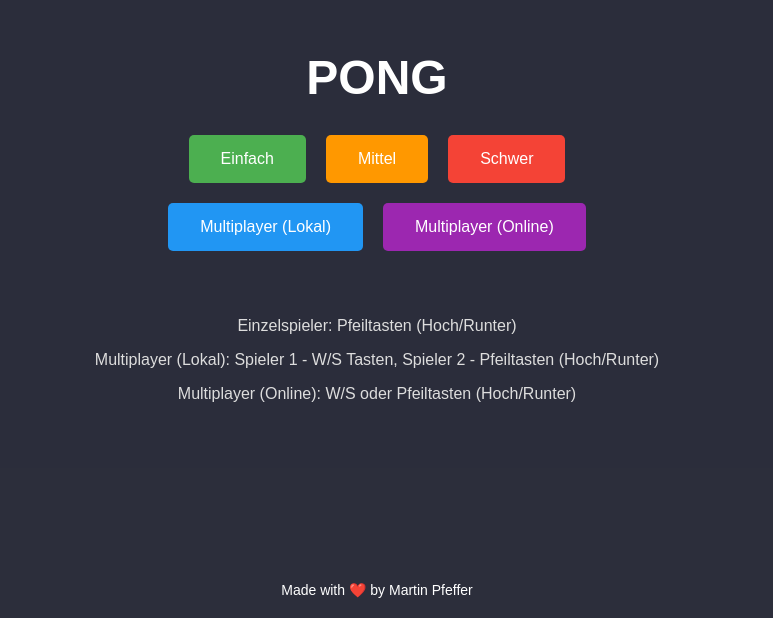
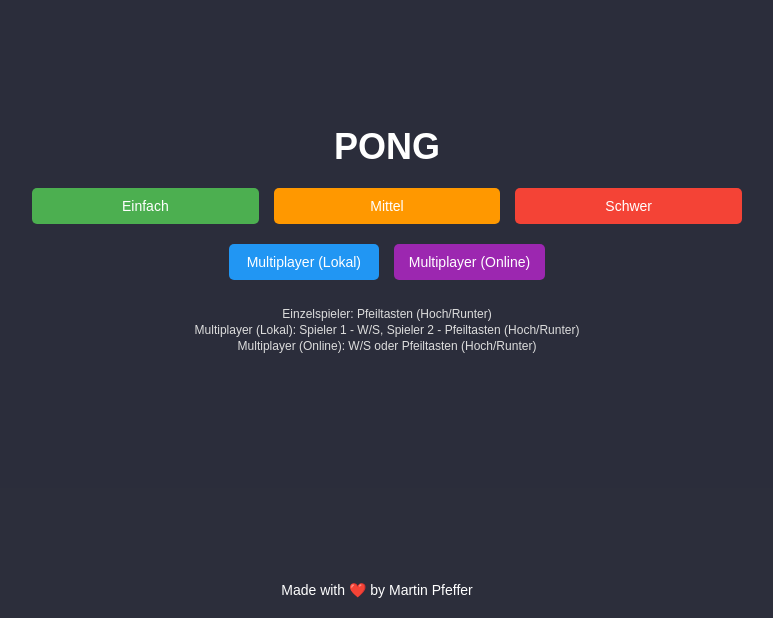
Before and after one commit to pepperonas/games, a React (Create React App) app in the folder pong-react/: page / in a window 1280 px wide. Shown: the part 182-800 px from the top of the page, without its empty margins (263-1036 px from the left). Built offline with nearby package versions, Linux system fonts and the light colour scheme.

Commit message:
- improved menu

```diff
--- a/pong-react/src/components/StartScreen.css
+++ b/pong-react/src/components/StartScreen.css
@@ -0,0 +1,363 @@
+/* StartScreen.css - Korrigiert für nebeneinander angezeigte Schwierigkeits-Buttons */
+.start-screen {
+    position: absolute;
+    top: 0;
+    left: 0;
+    width: 100%;
+    height: 100%;
+    background-color: rgba(44, 46, 59, 0.9);
+    display: flex;
+    flex-direction: column;
+    justify-content: center;
+    align-items: center;
+    color: white;
+}
+
+.start-screen h1 {
+    font-size: 48px;
+    margin-bottom: 20px;
+}
+
+.button-group {
+    margin-bottom: 20px;
+    display: flex;
+    flex-direction: column;
+    align-items: center;
+    width: 100%;
+    max-width: 600px;
+}
+
+/* Die Gruppe der Schwierigkeitsauswahl-Buttons - IMMER horizontal */
+.difficulty-buttons {
+    display: flex;
+    flex-direction: row !important; /* Erzwinge horizontale Anordnung */
+    justify-content: center;
+    width: 100%;
+    margin-bottom: 10px;
+}
+
+/* Die Gruppe der Multiplayer-Buttons */
+.multiplayer-buttons {
+    display: flex;
+    flex-direction: column;
+    align-items: center;
+    width: 100%;
+}
+
+.button {
+    background-color: #4CAF50;
+    border: none;
+    color: white;
+    padding: 15px 32px;
+    text-align: center;
+    text-decoration: none;
+    display: inline-block;
+    font-size: 16px;
+    margin: 5px;
+    cursor: pointer;
+    border-radius: 5px;
+    transition: background-color 0.3s;
+}
+
+/* Schwierigkeitsbuttons gleiche Größe und nebeneinander */
+.difficulty-buttons .button {
+    flex: 1;
+    max-width: 150px;
+    min-width: 100px;
+}
+
+/* Multiplayer-Buttons volle Breite */
+.multiplayer-buttons .button {
+    width: calc(100% - 10px);
+    max-width: 450px;
+}
+
+/* Farben für die verschiedenen Buttons */
+.easy-btn {
+    background-color: #4CAF50;
+}
+.easy-btn:hover {
+    background-color: #45a049;
+}
+
+.medium-btn {
+    background-color: #ff9800;
+}
+.medium-btn:hover {
+    background-color: #e68a00;
+}
+
+.hard-btn {
+    background-color: #f44336;
+}
+.hard-btn:hover {
+    background-color: #d32f2f;
+}
+
+.multiplayer-local-btn {
+    background-color: #2196F3;
+}
+.multiplayer-local-btn:hover {
+    background-color: #0b7dda;
+}
+
+.multiplayer-online-btn {
+    background-color: #9C27B0;
+}
+.multiplayer-online-btn:hover {
+    background-color: #7B1FA2;
+}
+
+.controls-info {
+    margin-top: 20px;
+    font-size: 16px;
+    text-align: center;
+    color: #ddd;
+}
+
+/* Landscape-Modus */
+@media (orientation: landscape) {
+    .start-screen {
+        padding: 10px;
+        height: auto;
+        min-height: 100%;
+    }
+
+    .button-group {
+        width: 90%;
+        max-width: 90%;
+        margin: 0 auto 10px auto;
+    }
+
+    .difficulty-buttons {
+        flex-wrap: nowrap; /* Verhindert Umbruch */
+        justify-content: center;
+        gap: 5px;
+        width: 100%;
+    }
+
+    .difficulty-buttons .button {
+        flex: 1 1 auto;
+        width: 33.33%; /* Gleiche Breite für jeden Button */
+        min-width: 100px;
+        max-width: none;
+    }
+
+    .multiplayer-buttons {
+        flex-wrap: wrap;
+        justify-content: center;
+        gap: 5px;
+        width: 100%;
+        flex-direction: row;
+    }
+
+    .multiplayer-buttons .button {
+        flex: 0 1 auto;
+        min-width: 150px;
+        max-width: none;
+        width: auto;
+    }
+
+    .controls-info {
+        font-size: 12px;
+        margin-top: 5px;
+    }
+
+    .controls-info p {
+        margin: 2px 0;
+    }
+}
+
+/* Landscape-Modus auf kleineren Geräten */
+.landscape-mode {
+    padding: 10px;
+}
+
+.landscape-mode h1 {
+    font-size: 36px;
+    margin-bottom: 10px;
+}
+
+.landscape-mode .button-group {
+    flex-direction: column;
+    margin-bottom: 10px;
+}
+
+.landscape-mode .difficulty-buttons {
+    width: 100%;
+    display: flex;
+    flex-direction: row !important;
+    justify-content: space-between;
+    margin: 5px 0;
+}
+
+.landscape-mode .multiplayer-buttons {
+    width: 100%;
+    display: flex;
+    flex-direction: row;
+    justify-content: center;
+    margin: 5px 0;
+}
+
+.landscape-mode .button {
+    padding: 10px 15px;
+    margin: 5px;
+    font-size: 14px;
+}
+
+.landscape-mode .controls-info {
+    font-size: 12px;
+    margin-top: 5px;
+}
+
+.landscape-mode .controls-info p {
+    margin: 2px 0;
+}
+
+/* Für mobile Geräte im Portrait-Modus */
+@media (max-width: 768px) and (orientation: portrait) {
+    .start-screen h1 {
+        font-size: 42px;
+        margin-bottom: 15px;
+    }
+
+    .button-group {
+        width: 90%;
+    }
+
+    /* Trotz Portrait-Modus horizontale Anordnung der Schwierigkeits-Buttons */
+    .difficulty-buttons {
+        flex-direction: row !important;
+        flex-wrap: nowrap;
+        justify-content: center;
+        width: 100%;
+    }
+
+    .difficulty-buttons .button {
+        flex: 1;
+        width: 33.33%;
+        margin: 0 2px;
+        padding: 12px 10px;
+        font-size: 14px;
+        min-width: 0;
+    }
+
+    .multiplayer-buttons .button {
+        width: 80%;
+        max-width: 300px;
+    }
+
+    .controls-info {
+        font-size: 14px;
+        margin: 10px 15px;
+    }
+}
+
+/* Speziell für kleinere Landscape-Geräte */
+@media (max-height: 450px) and (orientation: landscape) {
+    .landscape-mode h1 {
+        font-size: 28px;
+        margin-bottom: 5px;
+    }
+
+    .landscape-mode .button-group {
+        margin-bottom: 5px;
+    }
+
+    .landscape-mode .difficulty-buttons .button {
+        padding: 8px 12px;
+        font-size: 12px;
+        margin: 3px;
+        min-width: 80px;
+    }
+
+    .landscape-mode .multiplayer-buttons .button {
+        padding: 8px 12px;
+        font-size: 12px;
+        margin: 3px;
+    }
+
+    .landscape-mode .controls-info {
+        display: none; /* Verstecke Steuerungsinformationen auf sehr kleinen Bildschirmen */
+    }
+}
+
+/* Spezifisch für das Samsung S24 Ultra im Landscape-Modus */
+@media (min-width: 1200px) and (max-height: 500px) and (orientation: landscape) {
+    .start-screen, .wide-device {
+        height: 100%;
+        display: flex;
+        flex-direction: column;
+        justify-content: center;
+        align-items: center;
+    }
+
+    .button-group {
+        width: 90%;
+        max-width: 800px;
+        margin-bottom: 15px;
+    }
+
+    .difficulty-buttons {
+        margin: 5px 0;
+        width: 100%;
+        display: flex;
+        flex-direction: row !important;
+        justify-content: center;
+    }
+
+    .multiplayer-buttons {
+        margin: 5px 0;
+        width: 100%;
+        display: flex;
+        flex-direction: row;
+        justify-content: center;
+    }
+
+    .difficulty-buttons .button {
+        min-width: 120px;
+        margin: 0 5px;
+        padding: 12px 20px;
+        font-size: 16px;
+        flex: 1;
+        width: 33.33%;
+    }
+
+    .multiplayer-buttons .button {
+        min-width: 180px;
+        width: auto;
+        margin: 0 5px;
+        padding: 12px 20px;
+        font-size: 16px;
+    }
+
+    /* Anpassung des Hauptmenütitels */
+    .start-screen h1 {
+        margin-top: 0;
+        margin-bottom: 20px;
+        font-size: 42px;
+    }
+
+    .controls-info {
+        display: none; /* Verstecken auf sehr breiten Geräten */
+    }
+}
+
+/* Für sehr breite Geräte mit geringer Höhe */
+@media (min-width: 1600px) and (max-height: 500px) and (orientation: landscape) {
+    .button-group {
+        max-width: 1000px;
+    }
+
+    .difficulty-buttons .button {
+        padding: 10px 20px;
+        min-width: 150px;
+        font-size: 16px;
+    }
+
+    .multiplayer-buttons .button {
+        padding: 10px 20px;
+        min-width: 200px;
+        font-size: 16px;
+    }
+}
--- a/pong-react/src/components/StartScreen.jsx
+++ b/pong-react/src/components/StartScreen.jsx
@@ -1,36 +1,66 @@
 // components/StartScreen.jsx
-import React from 'react';
+import React, { useEffect, useState } from 'react';
 import './StartScreen.css';
 
-const StartScreen = ({ onStartSinglePlayer, onStartLocalMultiplayer, onSetupOnlineMultiplayer, isMobile }) => {
+const StartScreen = ({ onStartSinglePlayer, onStartLocalMultiplayer, onSetupOnlineMultiplayer, isMobile, isLandscape }) => {
+    const [isWideDevice, setIsWideDevice] = useState(false);
+
+    // Prüft, ob das Gerät sehr breit ist (wie S24 Ultra)
+    useEffect(() => {
+        const checkWideDevice = () => {
+            const isWide = window.innerWidth >= 1200 && window.innerHeight <= 500;
+            setIsWideDevice(isWide);
+        };
+
+        checkWideDevice();
+        window.addEventListener('resize', checkWideDevice);
+        window.addEventListener('orientationchange', () => {
+            setTimeout(checkWideDevice, 100);
+        });
+
+        return () => {
+            window.removeEventListener('resize', checkWideDevice);
+            window.removeEventListener('orientationchange', checkWideDevice);
+        };
+    }, []);
+
+    // CSS-Klassen basierend auf Gerätetyp und Orientierung
+    const screenClasses = `start-screen ${isLandscape ? 'landscape-mode' : ''} ${isWideDevice ? 'wide-device' : ''}`;
+
     return (
-        <div className="start-screen">
+        <div className={screenClasses}>
             <h1>PONG</h1>
             <div className="button-group">
-                <div>
+                {/* Die drei Schwierigkeits-Buttons immer in einer horizontalen Reihe */}
+                <div className="difficulty-buttons">
                     <button onClick={() => onStartSinglePlayer(2)} className="button easy-btn">Einfach</button>
                     <button onClick={() => onStartSinglePlayer(3)} className="button medium-btn">Mittel</button>
                     <button onClick={() => onStartSinglePlayer(5)} className="button hard-btn">Schwer</button>
                 </div>
-                <div>
+
+                {/* Die Multiplayer-Buttons darunter */}
+                <div className="multiplayer-buttons">
                     <button onClick={onStartLocalMultiplayer} className="button multiplayer-local-btn">Multiplayer (Lokal)</button>
                     <button onClick={onSetupOnlineMultiplayer} className="button multiplayer-online-btn">Multiplayer (Online)</button>
                 </div>
             </div>
+
+            {(!isLandscape || (isLandscape && !isWideDevice) || (isLandscape && window.innerHeight > 450)) && (
                 <div className="controls-info">
                     {isMobile ? (
                         <>
-                        <p>Bedienung über Touch-Steuerelemente auf dem Bildschirm</p>
-                        <p>Tippe auf die Pfeile ▲▼ am Bildschirmrand</p>
+                            <p>Bedienung über Touch-Steuerelemente am Bildschirmrand</p>
+                            <p>Tippe auf die Pfeile ▲▼</p>
                         </>
                     ) : (
                         <>
                             <p>Einzelspieler: Pfeiltasten (Hoch/Runter)</p>
-                        <p>Multiplayer (Lokal): Spieler 1 - W/S Tasten, Spieler 2 - Pfeiltasten (Hoch/Runter)</p>
+                            <p>Multiplayer (Lokal): Spieler 1 - W/S, Spieler 2 - Pfeiltasten (Hoch/Runter)</p>
                             <p>Multiplayer (Online): W/S oder Pfeiltasten (Hoch/Runter)</p>
                         </>
                     )}
                 </div>
+            )}
         </div>
     );
 };
```
Also changed, not shown: pong-react/src/App.jsx (+15 -12 lines). Lines whose indentation alone changed are shown as unchanged.
